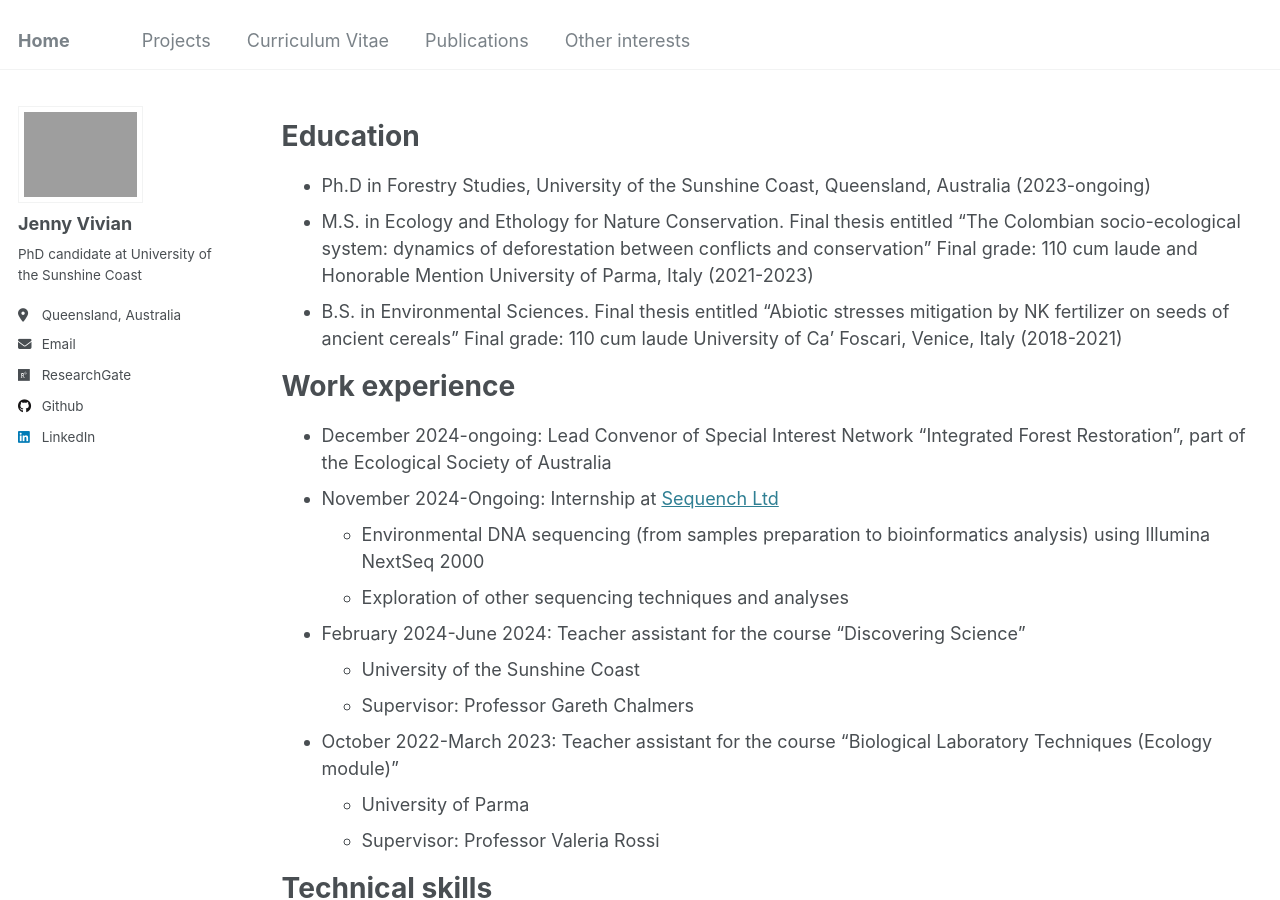
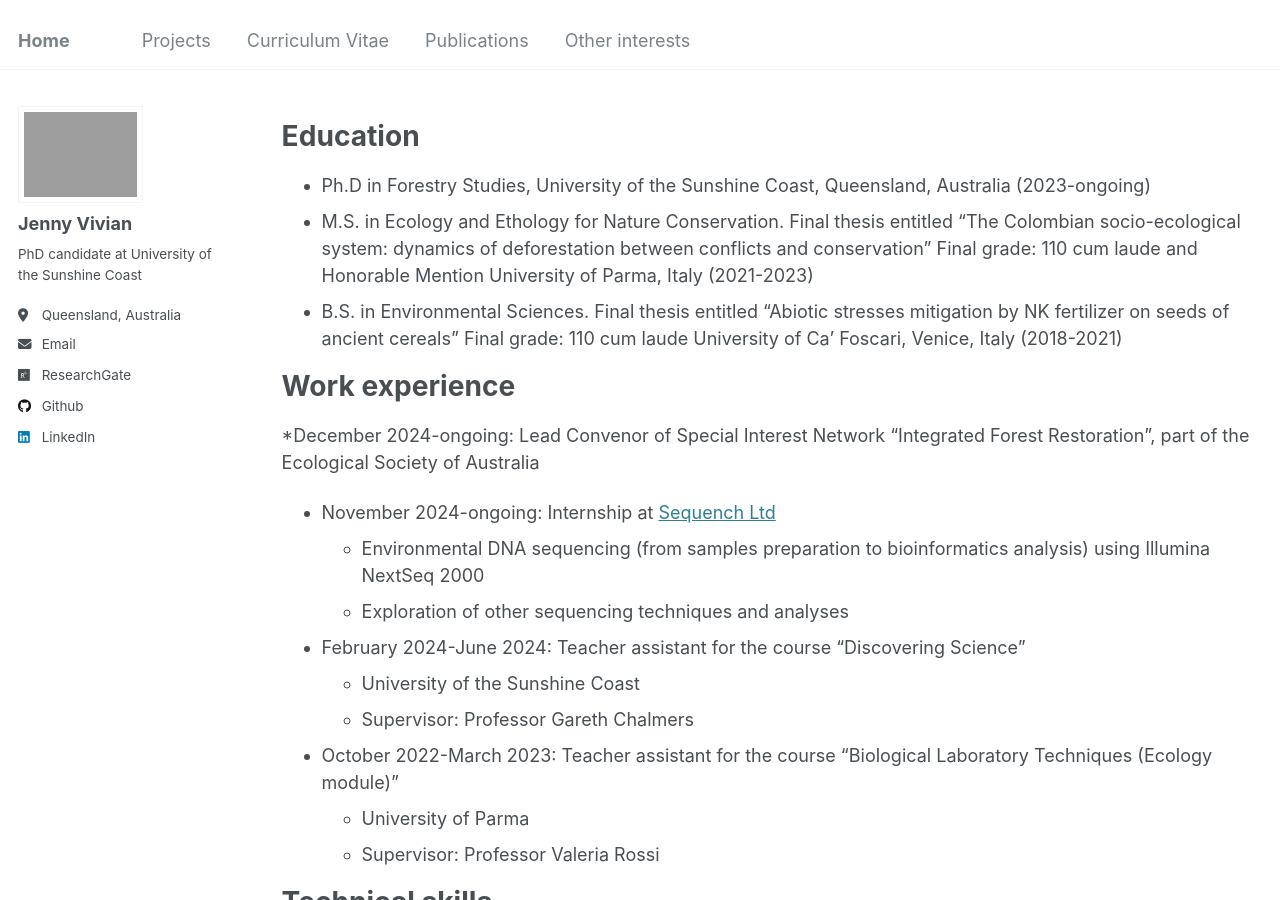
Before and after one commit to JennyVivian99/JennyVivian99.github.io, a Jekyll site: the page built from _pages/cv.md, in a window 1280 px wide and 900 px high. Built offline with Jekyll 4.4.1, drawn with Linux system fonts in a browser that asks for light colours.

Commit message:
Update cv.md

```diff
--- a/_pages/cv.md
+++ b/_pages/cv.md
@@ -21,15 +21,15 @@ Education
 
 Work experience
 ======
-* December 2024-ongoing: Lead Convenor of Special Interest Network "Integrated Forest Restoration", part of the Ecological Society of Australia
-* November 2024-Ongoing: Internship at [Sequench Ltd](https://www.sequench.co.nz/)
+*December 2024-ongoing:  Lead Convenor of Special Interest Network "Integrated Forest Restoration", part of the Ecological Society of Australia
+* November 2024-ongoing:  Internship at [Sequench Ltd](https://www.sequench.co.nz/)
   * Environmental DNA sequencing (from samples preparation to bioinformatics analysis) using Illumina NextSeq 2000
   * Exploration of other sequencing techniques and analyses
-* February 2024-June 2024: Teacher assistant for the course “Discovering Science”
+* February 2024-June 2024:  Teacher assistant for the course “Discovering Science”
   * University of the Sunshine Coast
   * Supervisor: Professor Gareth Chalmers
 
-* October 2022-March 2023: Teacher assistant for the course “Biological Laboratory Techniques (Ecology module)”
+* October 2022-March 2023:  Teacher assistant for the course “Biological Laboratory Techniques (Ecology module)”
   * University of Parma
   * Supervisor: Professor Valeria Rossi
 
```
